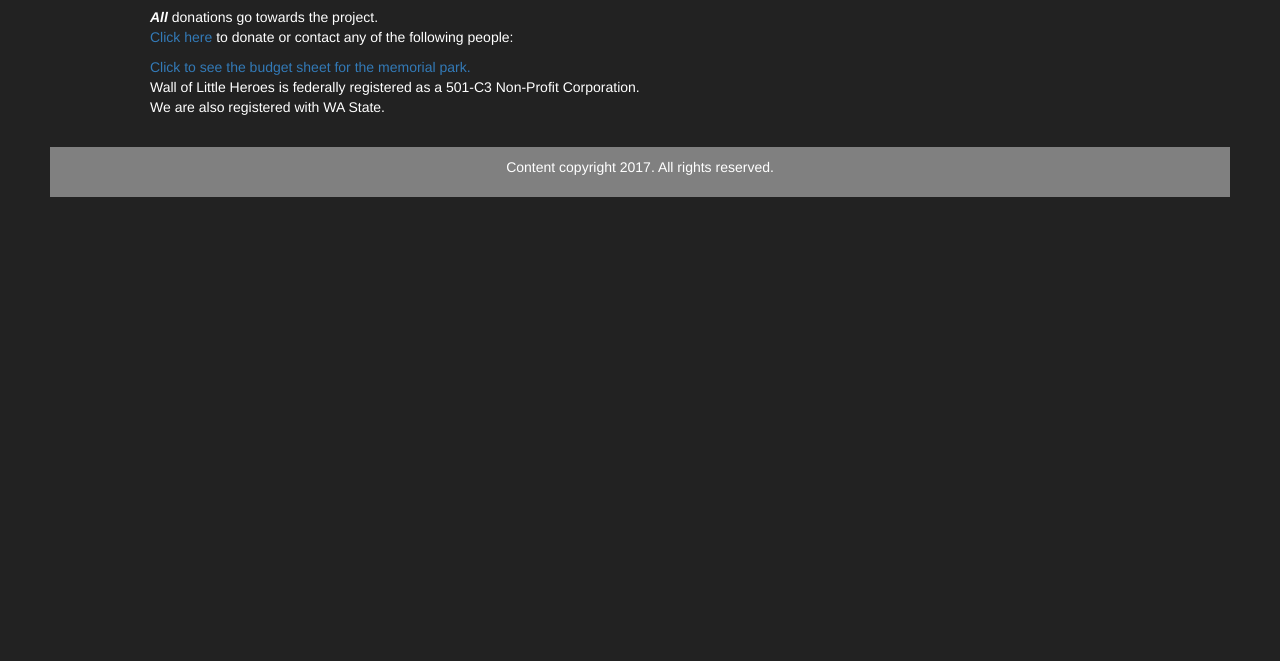
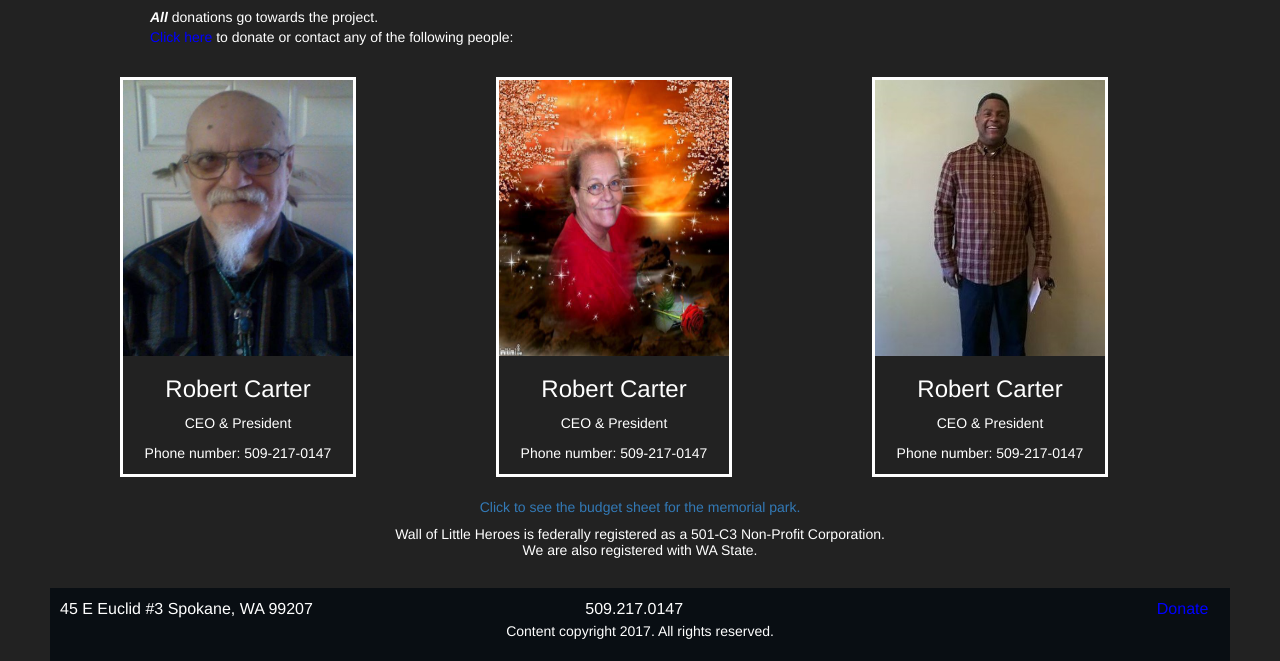
Before and after one commit to tysti/WallOfLittleHeroes, a plain HTML site: page test.html in a window 1280 px wide. Both pictures are taken after a click on the item "Get Involved". Shown: the part 278-939 px from the top of the page. Before the commit the page ends 800 px from the top, so only its background shows below. Drawn offline with nearby package versions, Linux system fonts and the light colour scheme.

Commit message:
Add files via upload

```diff
--- a/css/test.css
+++ b/css/test.css
@@ -5,18 +5,11 @@ body {
 	margin-right: 50px;
 }
 
-h1 {
+h1#name {
   text-align: center;
   color: #fff;
   font-size: 50px;
-}
-
-#name {
-	letter-spacing: 4px;
-}
-
-h2 {
-
+  letter-spacing: 4px;
 }
 
 .maintext {
@@ -188,6 +181,7 @@ table, th, td {
 
 table {
 	border-collapse: collapse;
+	margin: auto;
 }
 
 #million, #thousand, #hundred, #cents {
@@ -207,15 +201,73 @@ th, td {
 	margin-right: 100px;
 }
 
+.involved
+{
+	text-align: center;
+	float: left;
+	width: 100%;
+}
+
+.contact_info
+{
+	float: left;
+	width: 20%;
+	height:400px;
+	margin: 20px 70px 20px 70px;
+	border: solid;
+}
+
+.contact_photo
+{
+	height: 70%;
+	width: 100%;
+}
+
+.budget_sheet
+{
+	text-align: center;
+	float: left;
+	width: 100%;
+}
+
 /*footer*/
 footer {
-	background-color: gray;
+	background-color: #090e13;
 	margin-top: 20px;
 	padding: 10px;
 	width: 100%;
 	float: left;
 }
 
+#address, #phone_number, #donate {
+	width: 33%;
+	float: left;
+	font-size: 16px;
+}
+
+#phone_number {
+	text-align: center;
+}
+
+#donate {
+	text-align: right;
+}
+
 #copyright {
 	text-align: center;
 }
+
+a.link:link {
+    color: blue;
+	text-decoration: none;
+}
+
+a.link:visited {
+    color: red;
+	text-decoration: none;
+}
+
+a.link:hover {
+    color: #ffbb00;
+	text-decoration: none;
+}
--- a/test.html
+++ b/test.html
@@ -243,16 +243,41 @@
 			<h3 class="involve">It is our dream to make Wall of Little Heroes a reality and for that we need your help.</h3>
 				<h2 class="involve">How to help:</h2>
 					<p class="involve"><b><i>All</i></b> donations go towards the project.<br/>
-						<a href="http://kickstarter.com">Click here</a> to donate
+						<a class="link" href="http://kickstarter.com">Click here</a> to donate
 						or contact any of the following people:</p>
-			<a class="involve" id="get-budget_sheet" href="data/budget_sheet.html">Click to see the budget sheet for the memorial park.</a>
+						<div class="contact_info">
+							<img src="img/members/Robert_Carter.jpg"id="member1" class="contact_photo" alt="Robert Carter - President and CEO">
+							<h3 class="description">Robert Carter</h3>
+							<p class="description">CEO & President</p>
+							<p class="description">Phone number: 509-217-0147</p>
+						</div>
+						<div class="contact_info">
+							<img src="img/members/Kathleen_Carter.jpg"id="member1" class="contact_photo" alt="Robert Carter - President and CEO">
+							<h3 class="description">Robert Carter</h3>
+							<p class="description">CEO & President</p>
+							<p class="description">Phone number: 509-217-0147</p>
+						</div>
+						<div class="contact_info">
+							<img src="img/members/LeRoy_McKinnon1.jpg"id="member1" class="contact_photo" alt="Robert Carter - President and CEO">
+							<h3 class="description">Robert Carter</h3>
+							<p class="description">CEO & President</p>
+							<p class="description">Phone number: 509-217-0147</p>
+						</div>
+			<div class="budget_sheet">
+				<a class="involve" id="get-budget_sheet" href="data/budget_sheet.html">Click to see the budget sheet for the memorial park.</a>
+			</div>
 			<div id="budget_sheet"></div>
-			<p class="involve">Wall of Little Heroes is federally registered as a 501-C3 Non-Profit Corporation.
-					<br/>We are also registered with WA State.</p>
+			<br/>
+			<h5 class="involved">Wall of Little Heroes is federally registered as a 501-C3 Non-Profit Corporation.
+			<br/>We are also registered with WA State.</h5>
 		</div>
 
 		<footer>
 			<div id="footer">
+				<div id="address" class="contact">45 E Euclid #3 Spokane, WA 99207</div>
+				<div id="phone_number" class="contact">509.217.0147</div>
+				<div id="donate" class="contact"><a class="link" href="http://kickstarter.com">Donate</a></div>
+				<br/>
 				<p id="copyright">Content copyright 2017. All rights reserved.</p>
 			</div>
 		</footer>
```
